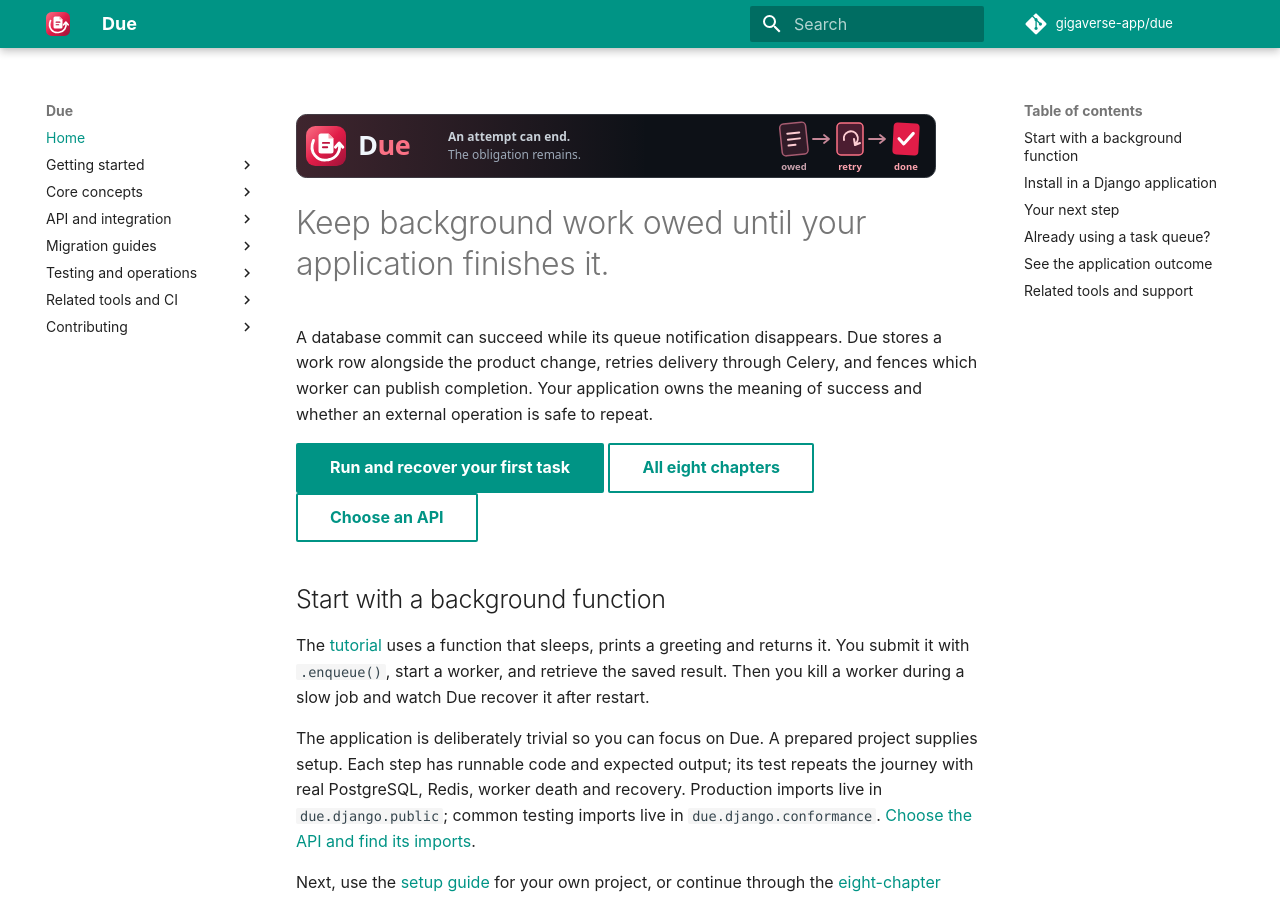
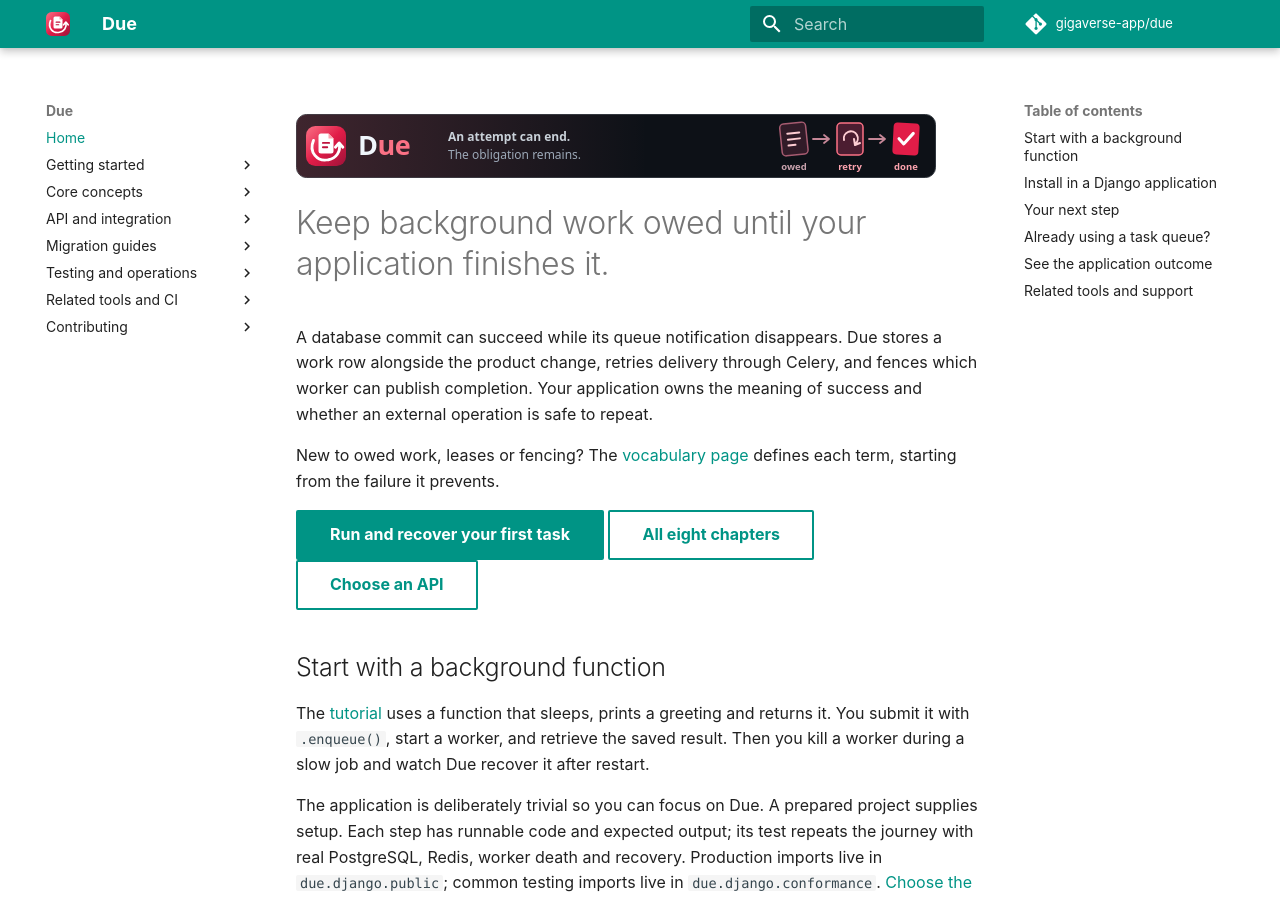
Before and after one commit to gigaverse-app/due, an MkDocs documentation site: the page built from documentation/index.md, in a window 1280 px wide and 900 px high. Built offline with MkDocs 1.6.1 and Material for MkDocs 9.7.7, drawn with Linux system fonts in a browser that asks for light colours; comment, search, counter and statistics services are not loaded.

Commit message:
docs(tutorial): link the vocabulary from the landing page and define a claim
Co-Authored-By: Claude Opus 5.5 <noreply@anthropic.com>

```diff
--- a/documentation/index.md
+++ b/documentation/index.md
@@ -11,6 +11,9 @@ A database commit can succeed while its queue notification disappears. Due
 stores a work row alongside the product change, retries delivery through Celery,
 and fences which worker can publish completion. Your application owns the
 meaning of success and whether an external operation is safe to repeat.
+
+New to owed work, leases or fencing? The [vocabulary page](../package/docs/vocabulary.md)
+defines each term, starting from the failure it prevents.
 
 [Run and recover your first task](../package/docs/quickstart.md){ .md-button .md-button--primary }
 [All eight chapters](../package/docs/tutorial.md){ .md-button }
```
Also changed, not shown: docs/package-documentation-map.md (+2 -1 lines), package/docs/quickstart.md (+3 -3 lines).
